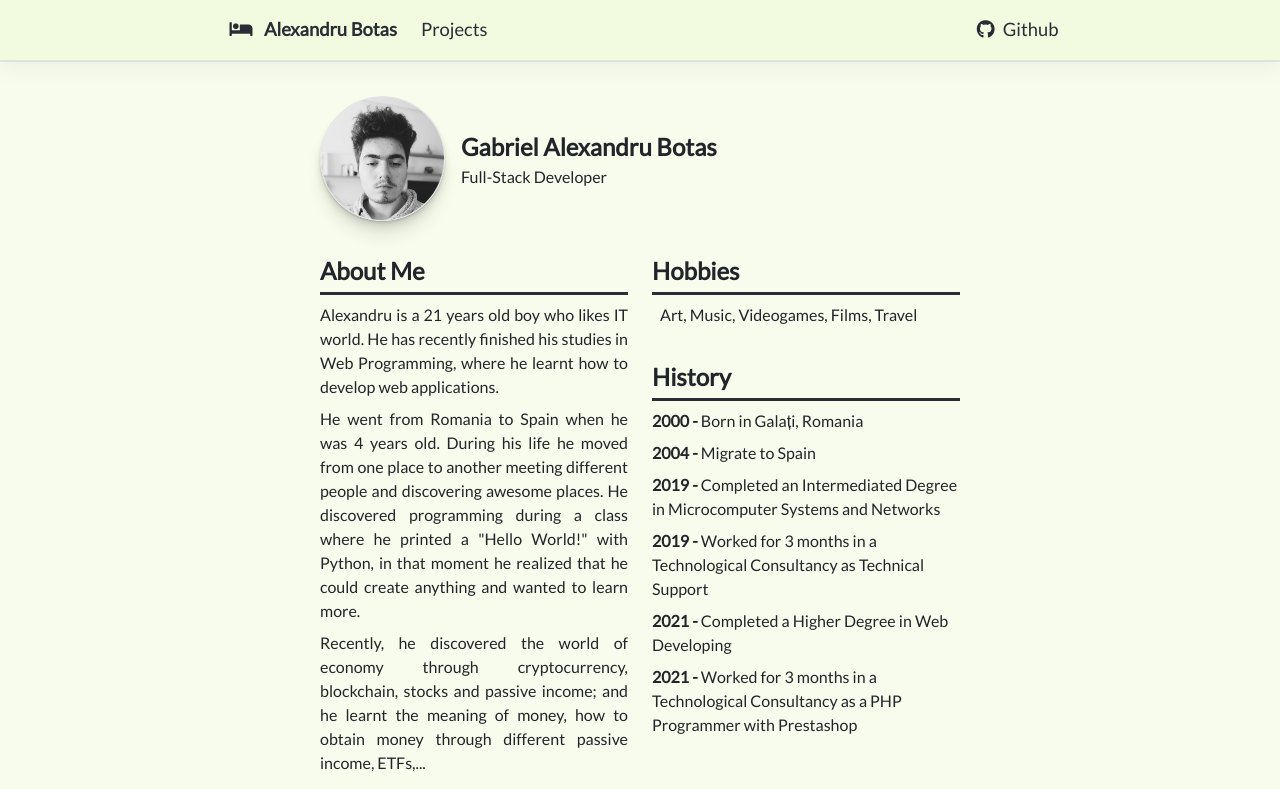
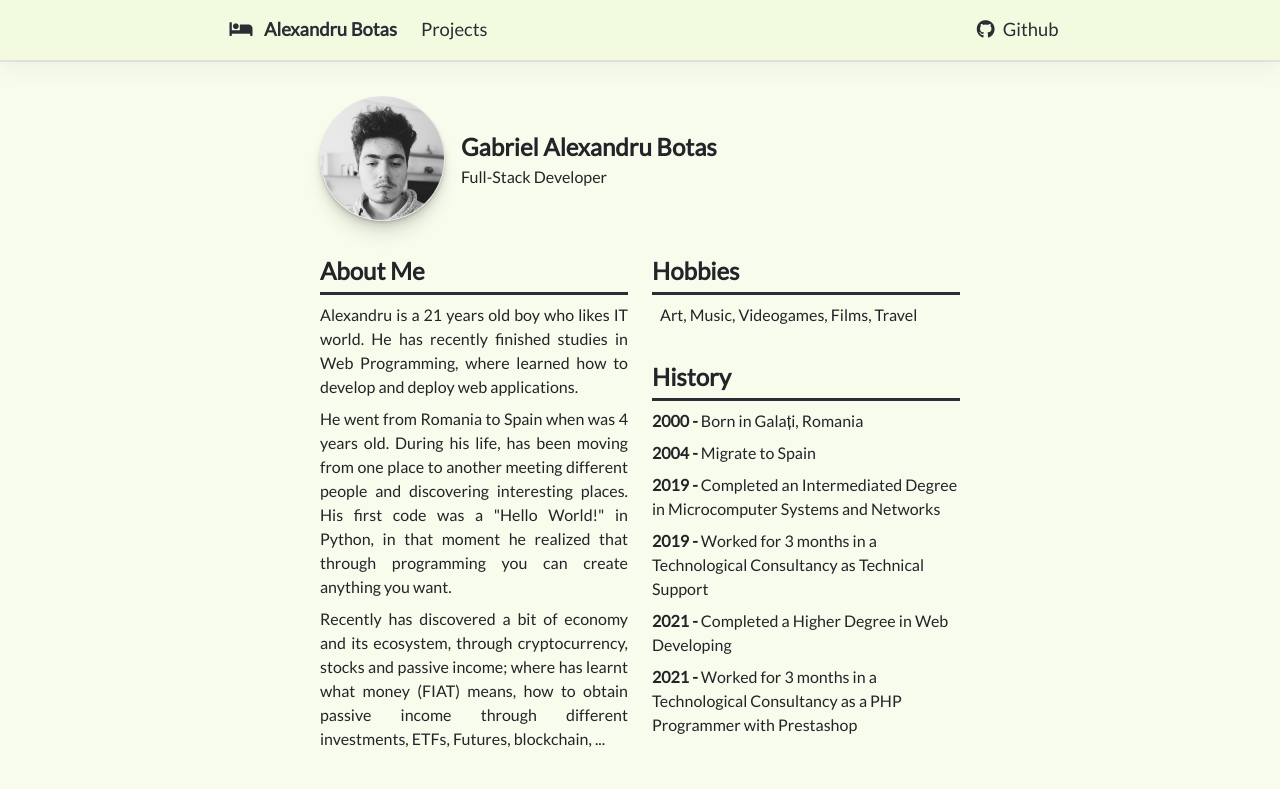
Before and after one commit to alxandruu/portfolio, an Angular app: page / in a window 1280 px wide. Shown: the top 789 px of the page. Built offline with nearby package versions, Linux system fonts and the light colour scheme.

Commit message:
Information Text Updated

```diff
--- a/src/app/_components/home/home.component.html
+++ b/src/app/_components/home/home.component.html
@@ -1,7 +1,6 @@
 <div class="text-center mx-auto" id="home">
     <div id="header" class="d-flex align-items-center ">
-        <img src="assets/img/portfolio.jpg" alt="Profile Image" height="125" width="125"
-            class="border rounded-circle">
+        <img src="assets/img/portfolio.jpg" alt="Profile Image" height="125" width="125" class="border rounded-circle">
         <div id="header-information" class="ms-3">
             <div class="title">Gabriel Alexandru Botas</div>
             <div class="subtitle">Full-Stack Developer</div>
@@ -14,24 +13,25 @@
                     <div class="title">About Me</div>
                     <div class="text mt-2">
                         <div>
-                            Alexandru is a 21 years old boy who likes IT world. He has recently finished his
+                            Alexandru is a 21 years old boy who likes IT world. He has recently finished
                             studies
-                            in Web Programming, where he learnt how to develop web applications.
+                            in Web Programming, where learned how to develop and deploy web applications.
                         </div>
                         <div class="mt-2">
-                            He went from Romania to Spain when he was 4 years old. During his life he moved from one
+                            He went from Romania to Spain when was 4 years old. During his life, has been moving from
+                            one
                             place to
-                            another meeting different people and discovering awesome places. He discovered programming
-                            during a
-                            class where he printed a "Hello World!" with Python,
-                            in that moment he realized that he could create anything and wanted to learn more.
+                            another meeting different people and discovering interesting places.
+                            His first code was a "Hello World!" in Python, in that moment he realized that through
+                            programming you can create anything you want.
                         </div>
                         <div class="mt-2">
-                            Recently, he discovered the world of economy through cryptocurrency, blockchain, stocks and
-                            passive
-                            income; and he learnt the meaning of money, how to obtain money through different passive
-                            income,
-                            ETFs,...
+                            Recently has discovered a bit of economy and its ecosystem, through cryptocurrency, stocks
+                            and
+                            passive income; where has learnt what money (FIAT) means, how to obtain passive income
+                            through
+                            different investments,
+                            ETFs, Futures, blockchain, ...
                         </div>
                     </div>
                 </div>
--- a/src/app/_services/api.service.ts
+++ b/src/app/_services/api.service.ts
@@ -8,9 +8,9 @@ import { Project } from '../_interfaces/project';
 })
 export class ApiService {
   projects: Project[] = [
-    { id: "attiapp", type: "big", name: "Attia APP", img: "attiapp.jpg", description: "Web Application where you can manage all the data of a business.", website: "", platform: ["Web Application"], stack: ["Angular", "PHP", "mySQL"], imgs: ["attiapp.jpg","preview_1.jpeg","preview_2.jpeg","preview_3.jpeg","preview_4.jpeg","preview_5.jpeg"]},
-    { id: "ocaonline", type: "small", name: "La Oca Online", img: "laocaonline.jpg", description: "Online Version of a popular board game called 'El juego de la Oca', this version is only for two players.", website: "https://alxandruu.github.io/daw-laocaonline/", platform: ["Web Application"], stack: ["HTML", "CSS", "JavaScript"], imgs: ["laocaonline.jpg"] },
-    { id: "minatoshop", type: "small", name: "Minato Shop", img: "minatoshop.jpg", description: "Clothes online commerce where you can find minimalism designs.", website: "https://alxandruu.github.io/daw-escaparatevirtual/", platform: ["Web Application"], stack: ["HTML", "CSS", "JavaScript", "JSON"], imgs: ["minatoshop.jpg"] },
+    { id: "attiapp", type: "big", name: "Attia APP", img: "attiapp.jpg", description: "Web Application where you can manage the essential information of a business.", website: "", platform: ["Web Application"], stack: ["Angular", "PHP", "mySQL"], imgs: ["attiapp.jpg", "preview_1.jpeg", "preview_2.jpeg", "preview_3.jpeg", "preview_4.jpeg", "preview_5.jpeg"] },
+    { id: "ocaonline", type: "small", name: "La Oca Online", img: "laocaonline.jpg", description: "Online Version of a popular spanish board game, this version is only for two players.", website: "https://alxandruu.github.io/daw-laocaonline/", platform: ["Web Application"], stack: ["HTML", "CSS", "JavaScript"], imgs: ["laocaonline.jpg"] },
+    { id: "minatoshop", type: "small", name: "Minato Shop", img: "minatoshop.jpg", description: "Online commerce where you can find minimalism clothes and accesories.", website: "https://alxandruu.github.io/daw-escaparatevirtual/", platform: ["Web Application"], stack: ["HTML", "CSS", "JavaScript", "JSON"], imgs: ["minatoshop.jpg"] },
   ];
   constructor() {
   }
```
